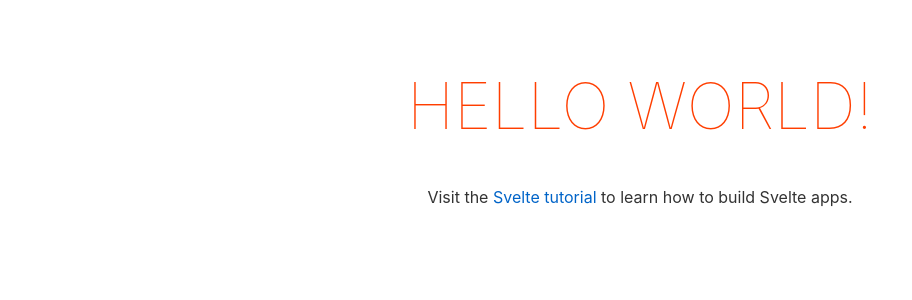
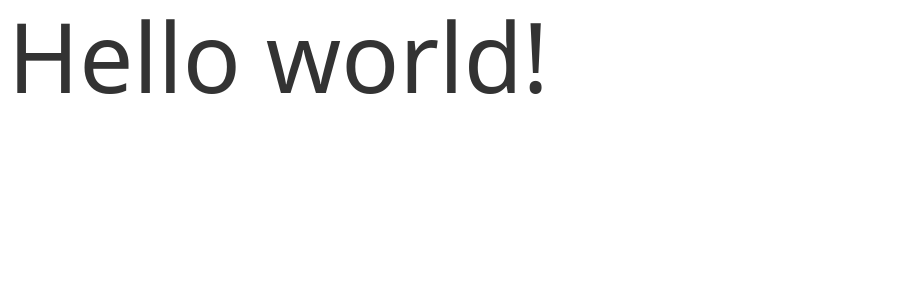
Before and after one commit to Matej-ch/svelte-clock, a Svelte app: page / in a window 1280 px wide. Shown: the top 300 px of the page, without its empty margins (0-912 px from the left). Built offline with nearby package versions, Linux system fonts and the light colour scheme.

Commit message:
tailwind added

```diff
--- a/package.json
+++ b/package.json
@@ -18,6 +18,10 @@
     "svelte": "^3.0.0"
   },
   "dependencies": {
-    "sirv-cli": "^1.0.0"
+    "autoprefixer": "^9.8.8",
+    "postcss": "^7.0.39",
+    "sirv-cli": "^1.0.0",
+    "svelte-preprocess": "^4.9.8",
+    "tailwindcss": "npm:@tailwindcss/postcss7-compat@^2.2.17"
   }
 }
--- a/rollup.config.js
+++ b/rollup.config.js
@@ -4,6 +4,7 @@ import resolve from '@rollup/plugin-node-resolve';
 import livereload from 'rollup-plugin-livereload';
 import { terser } from 'rollup-plugin-terser';
 import css from 'rollup-plugin-css-only';
+import sveltePreprocess from "svelte-preprocess";
 
 const production = !process.env.ROLLUP_WATCH;
 
@@ -68,7 +69,16 @@ export default {
 
 		// If we're building for production (npm run build
 		// instead of npm run dev), minify
-		production && terser()
+		production && terser(),
+		sveltePreprocess({
+			sourceMap: !production,
+			postcss: {
+				plugins: [
+					require("tailwindcss"),
+					require("autoprefixer"),
+				],
+			},
+		})
 	],
 	watch: {
 		clearScreen: false
--- a/src/App.svelte
+++ b/src/App.svelte
@@ -3,28 +3,11 @@
 </script>
 
 <main>
-	<h1>Hello {name}!</h1>
-	<p>Visit the <a href="https://svelte.dev/tutorial">Svelte tutorial</a> to learn how to build Svelte apps.</p>
+	<h1 class="text-8xl">Hello {name}!</h1>
 </main>
 
-<style>
-	main {
-		text-align: center;
-		padding: 1em;
-		max-width: 240px;
-		margin: 0 auto;
-	}
-
-	h1 {
-		color: #ff3e00;
-		text-transform: uppercase;
-		font-size: 4em;
-		font-weight: 100;
-	}
-
-	@media (min-width: 640px) {
-		main {
-			max-width: none;
-		}
-	}
+<style global lang="postcss">
+	@tailwind base;
+	@tailwind components;
+	@tailwind utilities;
 </style>
--- a/src/main.js
+++ b/src/main.js
@@ -1,3 +1,4 @@
+import "tailwindcss/tailwind.css"
 import App from './App.svelte';
 
 const app = new App({
--- /dev/null
+++ b/tailwind.config.js
@@ -0,0 +1,19 @@
+const production = !process.env.ROLLUP_WATCH;
+
+module.exports = {
+    mode: 'jit',
+    purge: ['./src/**/*.{js,svelte}'],
+    darkMode: false, // or 'media' or 'class'
+    theme: {
+        extend: {},
+    },
+    future: {
+        purgeLayersByDefault: true,
+        removeDeprecatedGapUtilities: true,
+    },
+    variants: {
+        extend: {},
+    },
+    enabled: production,
+    plugins: []
+}
```
Also changed, not shown: 1 other file (tests, documents, lock files or other folders).
